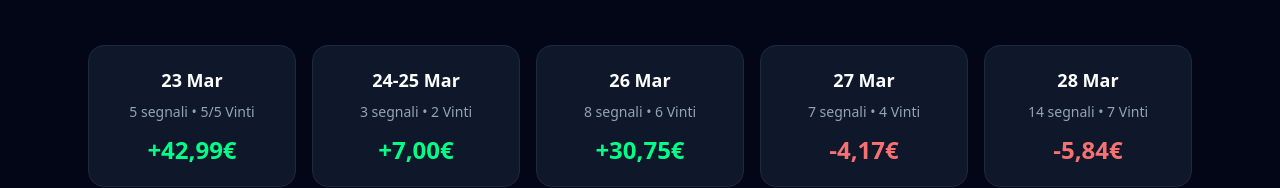
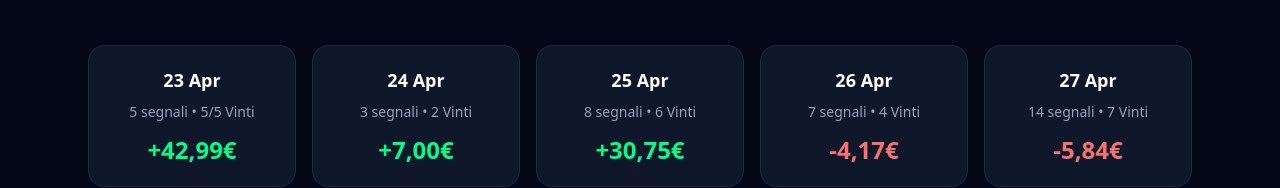
Before and after one commit to itibee/field-mind-site, a plain HTML site: page index.html in a window 1280 px wide. Shown: the part 1174-1362 px from the top of the page. Drawn offline with nearby package versions, Linux system fonts and the light colour scheme.

Commit message:
Update dates from March to April in index.html

```diff
--- a/index.html
+++ b/index.html
@@ -92,27 +92,27 @@
         </p>
     <div class="grid md:grid-cols-5 gap-4 mt-12">
         <div class="bg-slate-900 border border-slate-800 rounded-2xl p-5 text-center">
-          <div class="text-white font-bold text-lg">23 Mar</div>
+          <div class="text-white font-bold text-lg">23 Apr</div>
           <div class="text-slate-400 mt-2 text-sm">5 segnali • 5/5 Vinti</div>
           <div class="text-brand-500 font-black text-2xl mt-3">+42,99€</div>
         </div>
         <div class="bg-slate-900 border border-slate-800 rounded-2xl p-5 text-center">
-          <div class="text-white font-bold text-lg">24-25 Mar</div>
+          <div class="text-white font-bold text-lg">24 Apr</div>
           <div class="text-slate-400 mt-2 text-sm">3 segnali • 2 Vinti</div>
           <div class="text-brand-500 font-black text-2xl mt-3">+7,00€</div>
         </div>
         <div class="bg-slate-900 border border-slate-800 rounded-2xl p-5 text-center">
-          <div class="text-white font-bold text-lg">26 Mar</div>
+          <div class="text-white font-bold text-lg">25 Apr</div>
           <div class="text-slate-400 mt-2 text-sm">8 segnali • 6 Vinti</div>
           <div class="text-brand-500 font-black text-2xl mt-3">+30,75€</div>
         </div>
         <div class="bg-slate-900 border border-slate-800 rounded-2xl p-5 text-center">
-          <div class="text-white font-bold text-lg">27 Mar</div>
+          <div class="text-white font-bold text-lg">26 Apr</div>
           <div class="text-slate-400 mt-2 text-sm">7 segnali • 4 Vinti</div>
           <div class="text-red-400 font-black text-2xl mt-3">-4,17€</div>
         </div>
         <div class="bg-slate-900 border border-slate-800 rounded-2xl p-5 text-center">
-          <div class="text-white font-bold text-lg">28 Mar</div>
+          <div class="text-white font-bold text-lg">27 Apr</div>
           <div class="text-slate-400 mt-2 text-sm">14 segnali • 7 Vinti</div>
           <div class="text-red-400 font-black text-2xl mt-3">-5,84€</div>
         </div>
```
